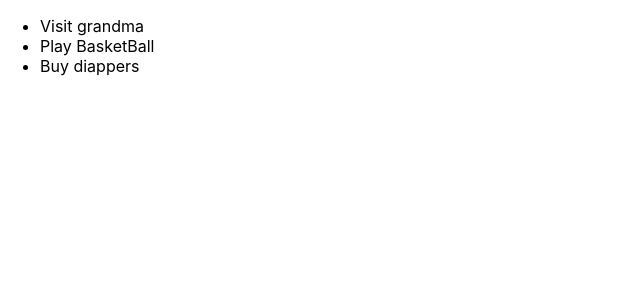
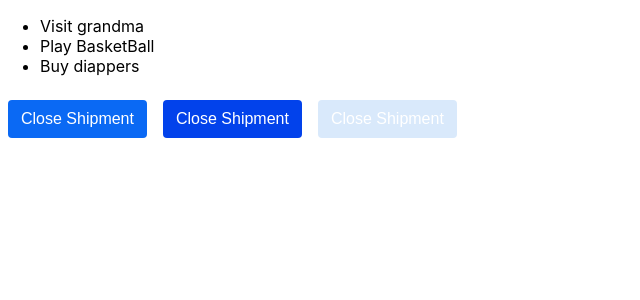
Before and after one commit to biolabalo/ZenSmart, a React (Create React App) app: page / in a window 1280 px wide. Shown: the top 300 px of the page, without its empty margins (0-640 px from the left). Built offline with nearby package versions, Linux system fonts and the light colour scheme.

Commit message:
Implement Large Button component

```diff
--- a/src/App.js
+++ b/src/App.js
@@ -1,4 +1,5 @@
-import TodoList from "./components/Todolist"
+import TodoList from "./components/Todolist";
+import LargeButton from "./components/LargeButton"
 
 const App = () => {
 
@@ -13,10 +14,18 @@ const App = () => {
   }
 
   return (
+    <>
     <TodoList
       items={items}
       onItemClick={onItemClick}
     />
+
+    <LargeButton text="Close Shipment" bgColor="#0a69f4"/>
+    <LargeButton text="Close Shipment" bgColor="#0242eb"/>
+    <LargeButton text="Close Shipment" bgColor="#d9e9fb"/>
+    </>
+
+
   );
 }
 
--- /dev/null
+++ b/src/components/LargeButton.js
@@ -0,0 +1,15 @@
+
+const  LargeButton = ({ text, bgColor }) =>  {
+    return (
+      <button className="btn"
+       style={{
+        backgroundColor: bgColor ? bgColor : '#0d6efd',
+       }}
+      >
+        {text || "Close Shipment"}
+      </button>
+    );
+  }
+
+
+export default LargeButton;
--- a/src/index.css
+++ b/src/index.css
@@ -11,3 +11,29 @@ code {
   font-family: source-code-pro, Menlo, Monaco, Consolas, 'Courier New',
     monospace;
 }
+
+.btn {
+
+  color: #fff;
+  border-color: #0d6efd;
+  margin: 8px;
+  padding: 0.5rem 1rem;
+  font-size: 1.25rem;
+
+  display: inline-block;
+  font-weight: 400;
+  line-height: 1.5;
+
+  text-align: center;
+  text-decoration: none;
+  vertical-align: middle;
+  cursor: pointer;
+  -webkit-user-select: none;
+  -ms-user-select: none;
+  user-select: none;
+  border: 1px solid transparent;
+  padding: 0.375rem 0.75rem;
+  font-size: 1rem;
+  border-radius: 0.25rem;
+  transition: color .15s ease-in-out,background-color .15s ease-in-out,border-color .15s ease-in-out,box-shadow .15s ease-in-out;
+}
```
Also changed, not shown: demo.png (added), src/App.css (line endings or trailing spaces), 1 other file (tests, documents, lock files or other folders).
